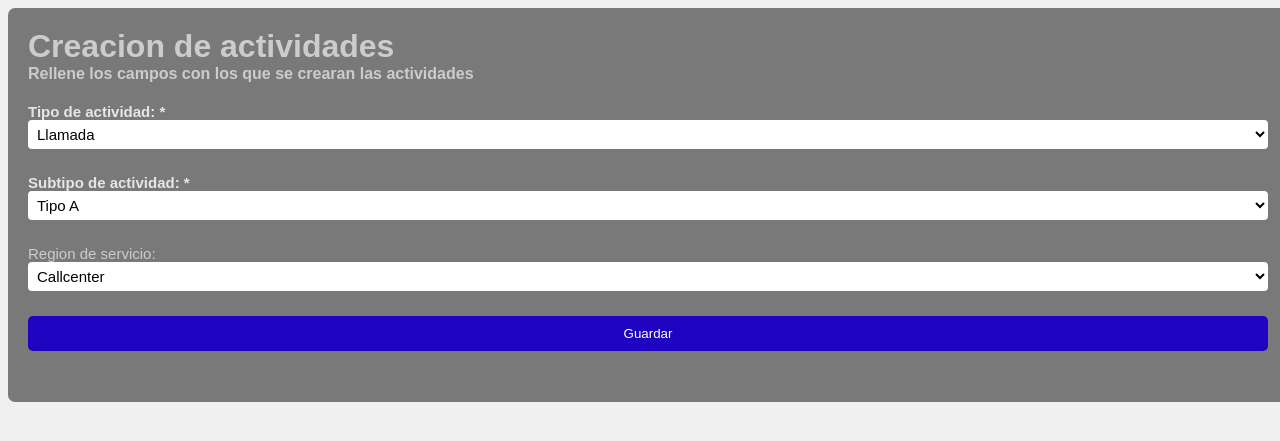
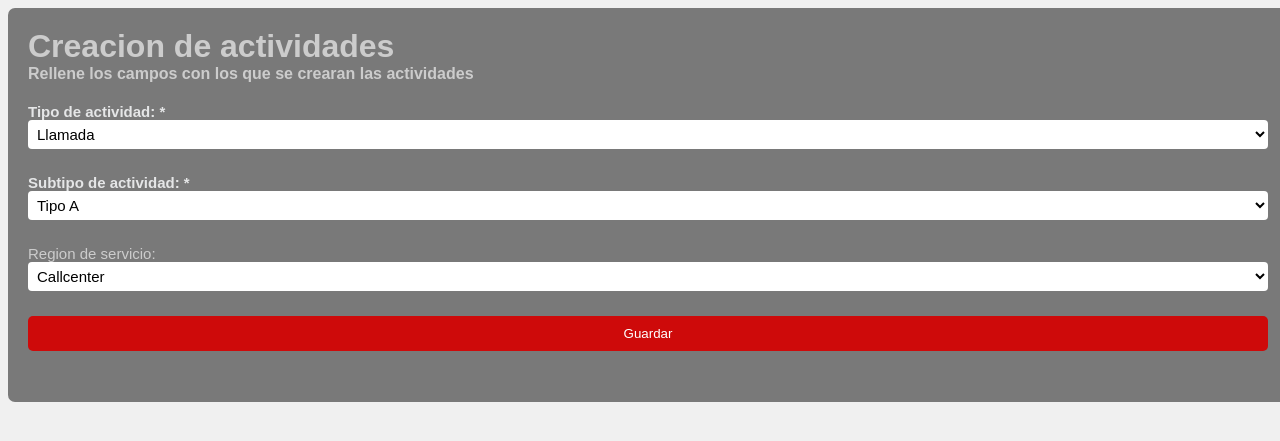
Before and after one commit to jesusib/flaskRepo, a Flask app: page / in a window 1280 px wide. Shown: the top 441 px of the page. Run offline with Flask 2, Linux system fonts and the light colour scheme.

Commit message:
cambios color form

```diff
--- a/static/ConfigForm.css
+++ b/static/ConfigForm.css
@@ -74,19 +74,19 @@ h4{
    cursor:pointer;
    width:100%;
    border:none;
-   background:#2003c1;
-   background-image:linear-gradient(bottom, #2003c1 0%, #2003c1 52%);
-   background-image:-moz-linear-gradient(bottom, #2003c1 0%, #2003c1 52%);
-   background-image:-webkit-linear-gradient(bottom, #2003c1 0%, #2003c1 52%);
+   background:#ce0a0a;
+   background-image:linear-gradient(bottom, #ce0a0a 0%, #ce0a0a 52%);
+   background-image:-moz-linear-gradient(bottom, #ce0a0a 0%, #ce0a0a 52%);
+   background-image:-webkit-linear-gradient(bottom, #ce0a0a 0%, #ce0a0a 52%);
    color:#FFF;
    margin:0 0 5px;
    padding:10px;
    border-radius:5px;
 }
 #contact-form button[type="button"]:hover {
-   background-image:linear-gradient(bottom, #2003c1 0%, #2003c1 52%);
-   background-image:-moz-linear-gradient(bottom, #2003c1 0%, #2003c1 52%);
-   background-image:-webkit-linear-gradient(bottom, #2003c1 0%, #2003c1 52%);
+   background-image:linear-gradient(bottom, #ce0a0a 0%, #ce0a0a 52%);
+   background-image:-moz-linear-gradient(bottom, #ce0a0a 0%, #ce0a0a 52%);
+   background-image:-webkit-linear-gradient(bottom, #ce0a0a 0%, #ce0a0a 52%);
    -webkit-transition:background 0.3s ease-in-out;
    -moz-transition:background 0.3s ease-in-out;
    transition:background-color 0.3s ease-in-out;
```
